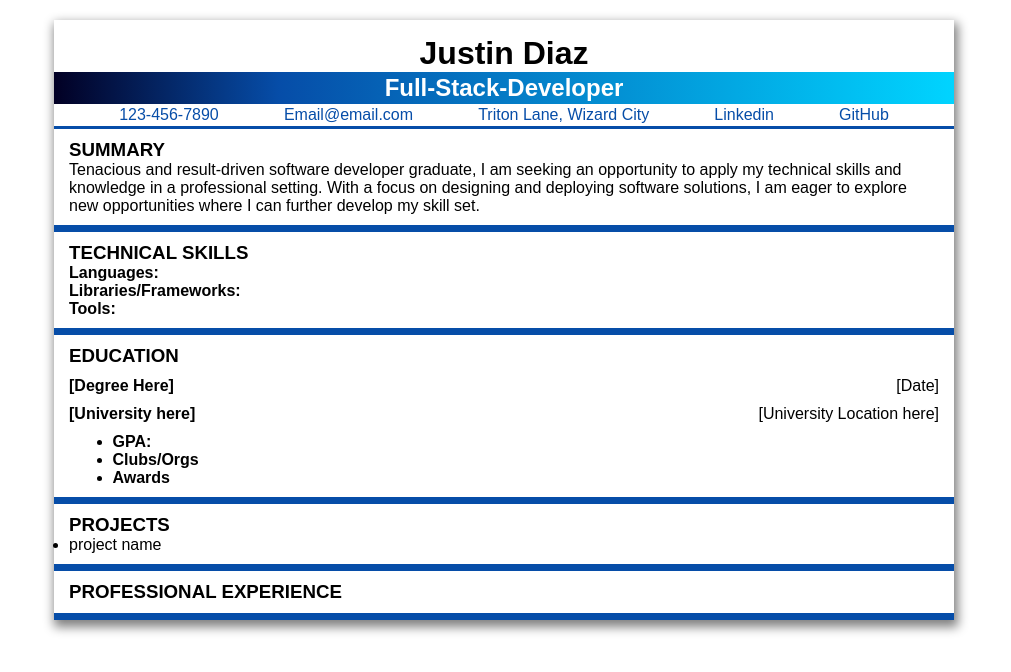
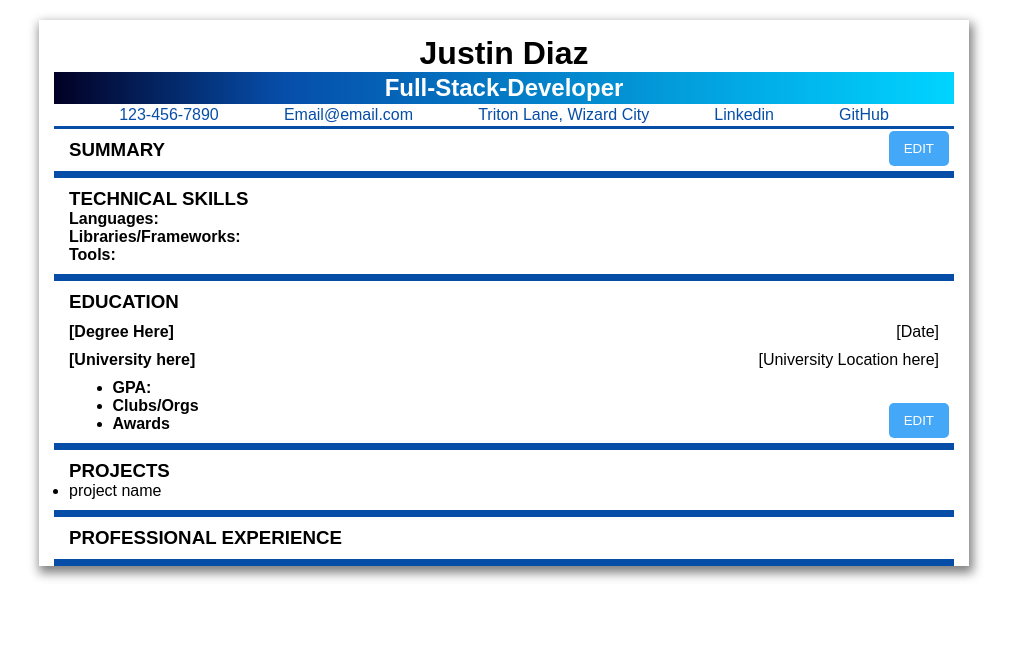
Before and after one commit to Jad229/CV---React, a React (Vite) app: page / in a window 1280 px wide. Shown: the top 672 px of the page, without its empty margins (136-1147 px from the left). Built offline with nearby package versions, Linux system fonts and the light colour scheme.

Commit message:
edit form feature implemented

```diff
--- /dev/null
+++ b/src/components/EditForm.jsx
@@ -0,0 +1,51 @@
+export default function EditForm({
+  inputs,
+  handleSubmit,
+  handleChange,
+  toggleForm,
+}) {
+  const inputElements = inputs.map((input, idx) => {
+    if (input.type === "textarea") {
+      return (
+        <textarea
+          key={idx}
+          name={input.name}
+          value={input.value}
+          onChange={handleChange}
+          placeholder={`Type ${input.name} here`}
+        />
+      );
+    } else {
+      return (
+        <>
+          <label className="edit--form-labels" htmlFor={input.name}>
+            {input.name}
+          </label>
+          <input
+            className="edit--form-inputs"
+            key={idx}
+            name={input.name}
+            type={input.type}
+            value={input.value}
+            onChange={handleChange}
+            placeholder={input.name}
+          />
+        </>
+      );
+    }
+  });
+
+  return (
+    <form className="edit--form" onSubmit={handleSubmit}>
+      {inputElements}
+      <div className="edit--form-buttons">
+        <button className="form-buttons" onClick={toggleForm}>
+          ADD
+        </button>
+        <button className="form-buttons" onClick={toggleForm}>
+          CLOSE
+        </button>
+      </div>
+    </form>
+  );
+}
--- a/src/components/Education.jsx
+++ b/src/components/Education.jsx
@@ -1,4 +1,54 @@
+import { useState } from "react";
+import EditForm from "./EditForm";
+
 export default function Education() {
+  const [inputs, setInputs] = useState([
+    {
+      value: "",
+      type: "text",
+      name: "degree",
+    },
+    {
+      value: "",
+      type: "text",
+      name: "date",
+    },
+    {
+      value: "",
+      type: "text",
+      name: "university",
+    },
+    {
+      value: "",
+      type: "text",
+      name: "location",
+    },
+  ]);
+
+  const [isFormOpen, setIsFormOpen] = useState(false);
+
+  function handleChange(event) {
+    const { name, value } = event.target;
+    setInputs((prevInputs) => {
+      return prevInputs.map((input) =>
+        input.name === name
+          ? {
+              ...input,
+              [name]: value,
+            }
+          : input
+      );
+    });
+  }
+
+  function handleSubmit(event) {
+    event.preventDefault();
+    console.log(inputs);
+  }
+
+  function toggleForm() {
+    setIsFormOpen((prevState) => !prevState);
+  }
   return (
     <section className="education">
       <h3 className="education--title">EDUCATION</h3>
@@ -23,6 +73,21 @@ export default function Education() {
           <span>Awards</span>
         </li>
       </ul>
+
+      {isFormOpen && (
+        <EditForm
+          inputs={inputs}
+          handleSubmit={handleSubmit}
+          handleChange={handleChange}
+          toggleForm={toggleForm}
+        />
+      )}
+
+      {!isFormOpen && (
+        <button className="edit--button" onClick={toggleForm}>
+          EDIT
+        </button>
+      )}
     </section>
   );
 }
--- a/src/components/Summary.jsx
+++ b/src/components/Summary.jsx
@@ -1,14 +1,59 @@
+import { useState } from "react";
+import EditForm from "./EditForm";
+
 export default function Summary() {
+  const [inputs, setInputs] = useState([
+    {
+      value: "",
+      type: "textarea",
+      name: "summary",
+    },
+  ]);
+
+  const [isFormOpen, setIsFormOpen] = useState(false);
+
+  function handleChange(event) {
+    const { name, value } = event.target;
+    setInputs((prevInputs) => {
+      return prevInputs.map((input) =>
+        input.name === name
+          ? {
+              ...input,
+              [name]: value,
+            }
+          : input
+      );
+    });
+  }
+
+  function handleSubmit(event) {
+    event.preventDefault();
+    console.log(inputs);
+  }
+
+  function toggleForm() {
+    setIsFormOpen((prevState) => !prevState);
+  }
+
   return (
     <section className="summary">
       <h3 className="summary--title">SUMMARY</h3>
-      <p className="summary--content">
-        Tenacious and result-driven software developer graduate, I am seeking an
-        opportunity to apply my technical skills and knowledge in a professional
-        setting. With a focus on designing and deploying software solutions, I
-        am eager to explore new opportunities where I can further develop my
-        skill set.
-      </p>
+      <p className="summary--content">{inputs[0].value}</p>
+
+      {isFormOpen && (
+        <EditForm
+          inputs={inputs}
+          handleSubmit={handleSubmit}
+          handleChange={handleChange}
+          toggleForm={toggleForm}
+        />
+      )}
+
+      {!isFormOpen && (
+        <button className="edit--button" onClick={toggleForm}>
+          EDIT
+        </button>
+      )}
     </section>
   );
 }
--- a/src/styles.css
+++ b/src/styles.css
@@ -5,15 +5,55 @@
 }
 
 section {
+  position: relative;
   padding: 10px 15px;
   border-bottom: 7px solid rgba(6, 77, 168, 1);
 }
 
 .resume {
+  padding-inline: 15px;
   margin: auto;
   max-width: 900px;
   box-shadow: 2px 5px 10px 2px #808080;
 }
+
+/*===============================*/
+/*            Form Styles        */
+/*===============================*/
+
+.edit--form {
+  position: absolute;
+  top: 5px;
+  right: 0;
+  z-index: 50;
+  padding: 20px;
+  width: 35%;
+  display: flex;
+  flex-direction: column;
+  gap: 20px;
+  background-color: rgb(46, 133, 155);
+}
+
+/*===============================*/
+/*          Button Styles        */
+/*===============================*/
+
+.edit--button,
+.form-buttons {
+  margin-inline: 5px;
+  padding: 10px 15px;
+  background: rgb(68, 167, 248);
+  color: white;
+  border: none;
+  border-radius: 5px;
+}
+
+.edit--button {
+  position: absolute;
+  bottom: 5px;
+  right: 0;
+}
+
 /*===============================*/
 /*          Header Styles        */
 /*===============================*/
```
Also changed, not shown: .eslintrc.cjs.
